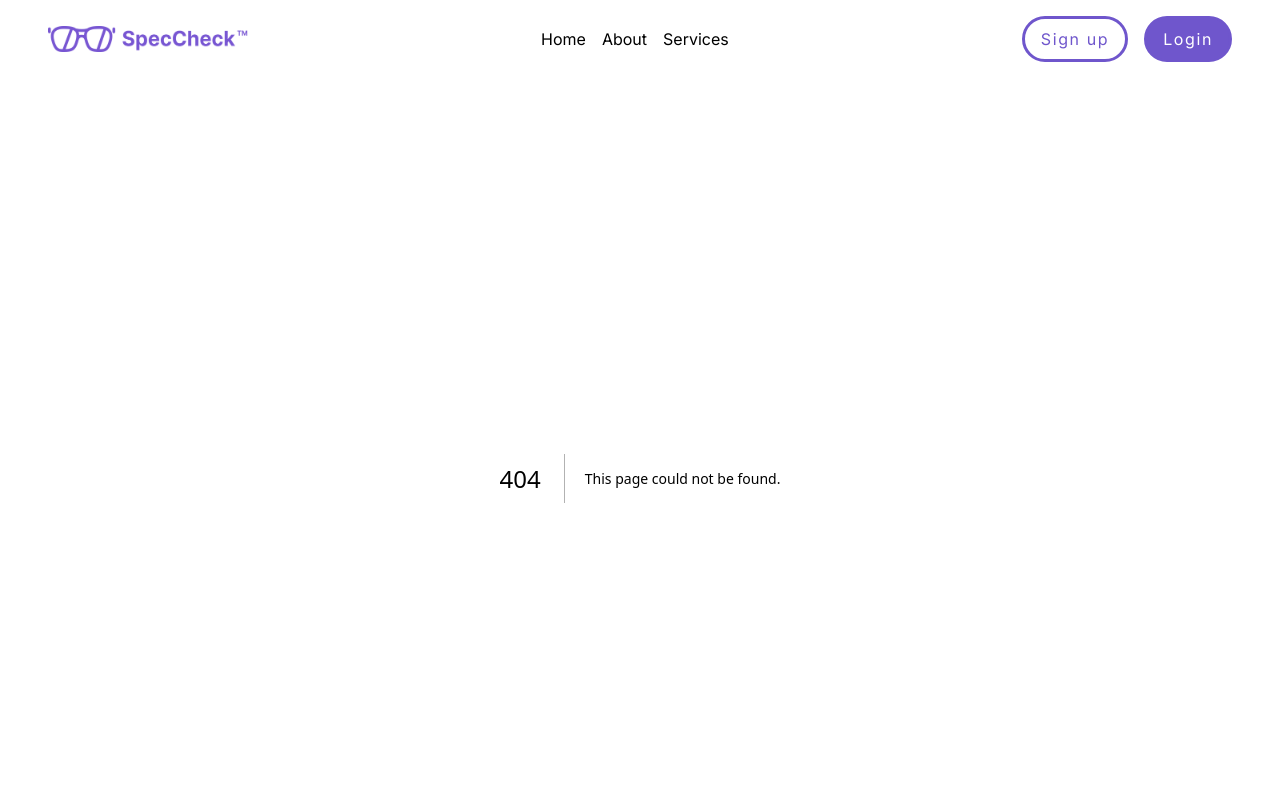
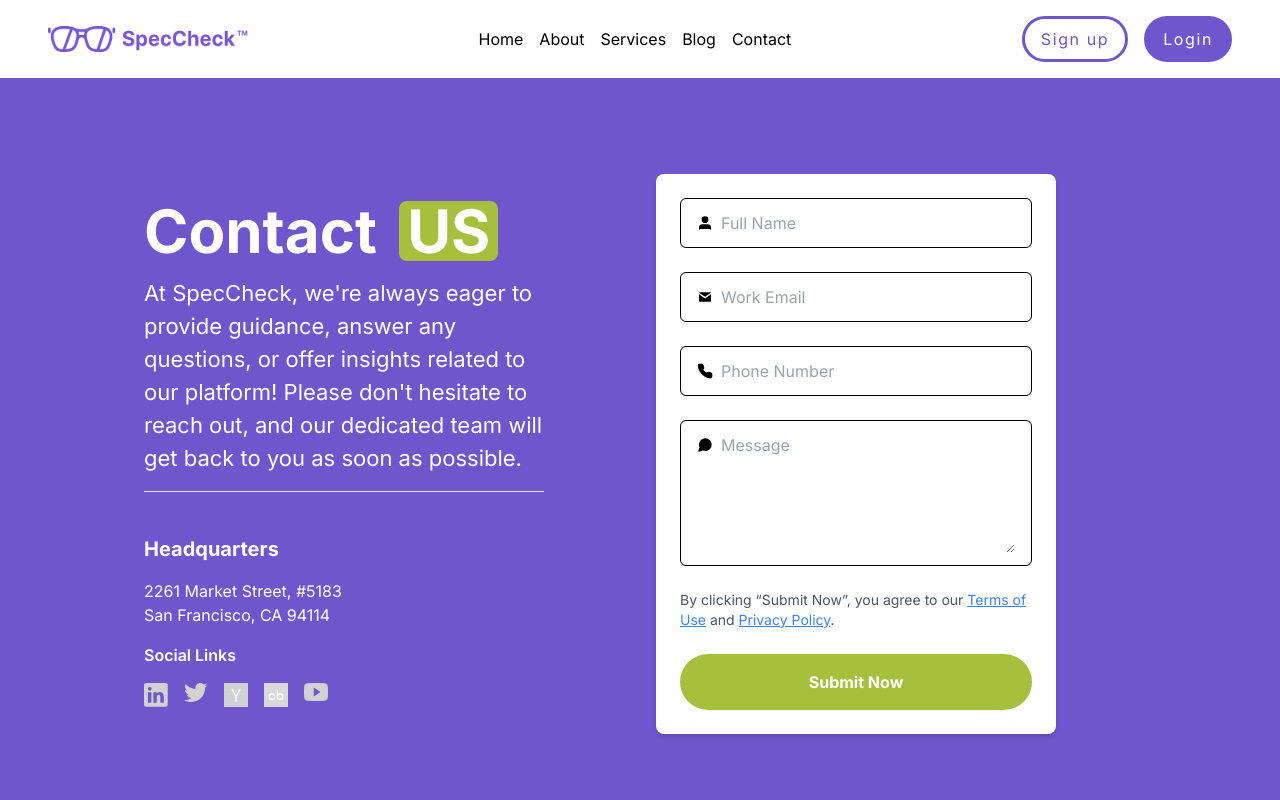
Before and after one commit to Priyanshu9898/SpecCheck, a Next.js app: page /contact in a window 1280 px wide. Before the commit this address had no page. Shown: the top 800 px of the page. Built offline with nearby package versions, Linux system fonts and the light colour scheme.

Commit message:
Contact page is created, contact form is created

```diff
--- a/package.json
+++ b/package.json
@@ -16,6 +16,7 @@
     "next": "14.2.2",
     "react": "^18",
     "react-dom": "^18",
+    "react-google-recaptcha": "^3.1.0",
     "react-icons": "^5.1.0",
     "tailwind-merge": "^2.2.2",
     "tailwindcss-animate": "^1.0.7"
--- /dev/null
+++ b/src/app/(Pages)/blog/page.tsx
@@ -0,0 +1,7 @@
+import React from "react";
+
+const Blogs = () => {
+  return <div>Blogs</div>;
+};
+
+export default Blogs;
--- /dev/null
+++ b/src/app/(Pages)/contact/page.tsx
@@ -0,0 +1,155 @@
+"use client";
+
+// components/ContactSection.tsx
+import React from "react";
+import Image from "next/image";
+import Link from "next/link";
+import { FiMail, FiMessageCircle, FiPhone, FiUser } from "react-icons/fi";
+
+const ContactSection = () => {
+  return (
+    <div className="bg-[#6f56cc] text-white mx-auto px-0 md:px-16 py-20 lg:px-32 overflow-hidden flex flex-col items-center justify-center md:flex-row">
+      <div className="flex-1 p-4 w-3/4">
+        <h1 className="text-4xl md:text-6xl font-bold mb-4">
+          Contact{" "}
+          <span className="inline-block rounded-lg bg-[#a6c03d] text-white ml-2 px-2">
+            US
+          </span>
+        </h1>
+        <p className="mb-4 text-[16px] md:text-[22px] mt-4">
+          At SpecCheck, we&apos;re always eager to provide guidance, answer any
+          questions, or offer insights related to our platform! Please
+          don&apos;t hesitate to reach out, and our dedicated team will get back
+          to you as soon as possible.
+        </p>
+        <hr className="h-1" />
+        <h1 className="font-bold text-xl mt-10">Headquarters</h1>
+        <div className="mb-4 mt-4">
+          2261 Market Street, #5183
+          <p>San Francisco, CA 94114</p>
+        </div>
+        <div>
+          <h3 className="mb-2 font-semibold">Social Links</h3>
+          <div className="flex mt-4 space-x-4">
+            <Link href="https://linkedin.com/company/speccheck" target="_blank">
+              <Image
+                src="/Images/linkdein.svg"
+                alt="LinkedIn"
+                width={24}
+                height={24}
+              />
+            </Link>
+            <Link href="https://twitter.com/SpecCheckRx" target="_blank">
+              <Image
+                src="/Images/twitter.svg"
+                alt="Twitter"
+                width={24}
+                height={24}
+              />
+            </Link>
+            <Link
+              href="https://www.ycombinator.com/companies/speccheck"
+              target="_blank"
+            >
+              <Image
+                src="/Images/Y_Combinator.png"
+                alt="Y_Combinator"
+                width={24}
+                height={24}
+              />
+            </Link>
+            <Link
+              href="https://www.ycombinator.com/companies/speccheck"
+              target="_blank"
+            >
+              <Image src="/Images/cb.png" alt="cb" width={24} height={24} />
+            </Link>
+
+            <Link href="https://www.youtube.com/@SpecCheckRx" target="_blank">
+              <Image
+                src="/Images/yt.svg"
+                alt="YouTube"
+                width={24}
+                height={24}
+              />
+            </Link>
+          </div>
+        </div>
+      </div>
+      <div className="flex-1 p-4 px-24">
+        <div className="w-full  mx-auto bg-white rounded-lg shadow-md p-6">
+          <form className="space-y-6" onSubmit={(e) => e.preventDefault()}>
+            <div className="flex items-center border px-4 py-3 border-black rounded-md">
+              <FiUser
+                className="text-gray-400 mr-2"
+                style={{ color: "black", fill: "black" }}
+              />
+              <input
+                type="text"
+                placeholder="Full Name"
+                required
+                className="flex-1  bg-transparent text-gray-700 placeholder-gray-400  focus:outline-none focus:border-blue-500"
+              />
+            </div>
+            <div className="flex items-center border px-4 py-3 border-black rounded-md">
+              <FiMail
+                className="text-gray-400 mr-2"
+                style={{ color: "white", fill: "black" }}
+              />
+              <input
+                type="email"
+                placeholder="Work Email"
+                required
+                className="flex-1 appearance-none bg-transparent text-gray-700 placeholder-gray-400 focus:outline-none"
+              />
+            </div>
+            <div className="flex items-center border px-4 py-3 border-black rounded-md">
+              <FiPhone
+                className="text-gray-400 mr-2"
+                style={{ color: "black", fill: "black" }}
+              />
+              <input
+                type="text"
+                placeholder="Phone Number"
+                required
+                className="flex-1 appearance-none bg-transparent text-gray-700 placeholder-gray-400 focus:outline-none"
+              />
+            </div>
+
+            <div className="flex items-start border px-4 py-3 border-black rounded-md">
+              <FiMessageCircle
+                className="text-gray-400 mt-1 mr-2"
+                style={{ color: "black", fill: "black" }}
+              />
+              <textarea
+                placeholder="Message"
+                required
+                className="flex-1 appearance-none bg-transparent text-gray-700 placeholder-gray-400 focus:outline-none"
+                rows={5}
+              />
+            </div>
+            <div className="text-sm text-gray-600 my-2">
+              By clicking “Submit Now”, you agree to our{" "}
+              <Link href="/terms" className="text-blue-500 underline">
+                Terms of Use
+              </Link>{" "}
+              and{" "}
+              <Link href="/privacy" className="text-blue-500 underline">
+                Privacy Policy
+              </Link>
+              .
+            </div>
+            <button
+              type="submit"
+              className="w-full rounded-full bg-[#a6c03d] hover:bg-[#b2c761] text-white font-bold px-4 py-4"
+            >
+              Submit Now
+            </button>
+          </form>
+        </div>
+      </div>
+    </div>
+  );
+};
+
+export default ContactSection;
--- a/src/components/Home/Features.tsx
+++ b/src/components/Home/Features.tsx
@@ -27,6 +27,7 @@ const Features = () => {
 
   return (
     <motion.div
+      id="learnmore"
       className="container mx-auto px-4 md:px-16 py-20 lg:px-32 overflow-hidden"
       initial="hidden"
       whileInView="visible"
--- a/src/components/shared/Navbar.tsx
+++ b/src/components/shared/Navbar.tsx
@@ -46,6 +46,12 @@ const Navbar: React.FC = () => {
           <Link href="/services" className="hover:underline">
             Services
           </Link>
+          <Link href="/blog" className="hover:underline">
+            Blog
+          </Link>
+          <Link href="/contact" className="hover:underline">
+            Contact
+          </Link>
         </div>
 
         {/* Auth Buttons */}
```
Also changed, not shown: 1 other file (tests, documents, lock files or other folders).
